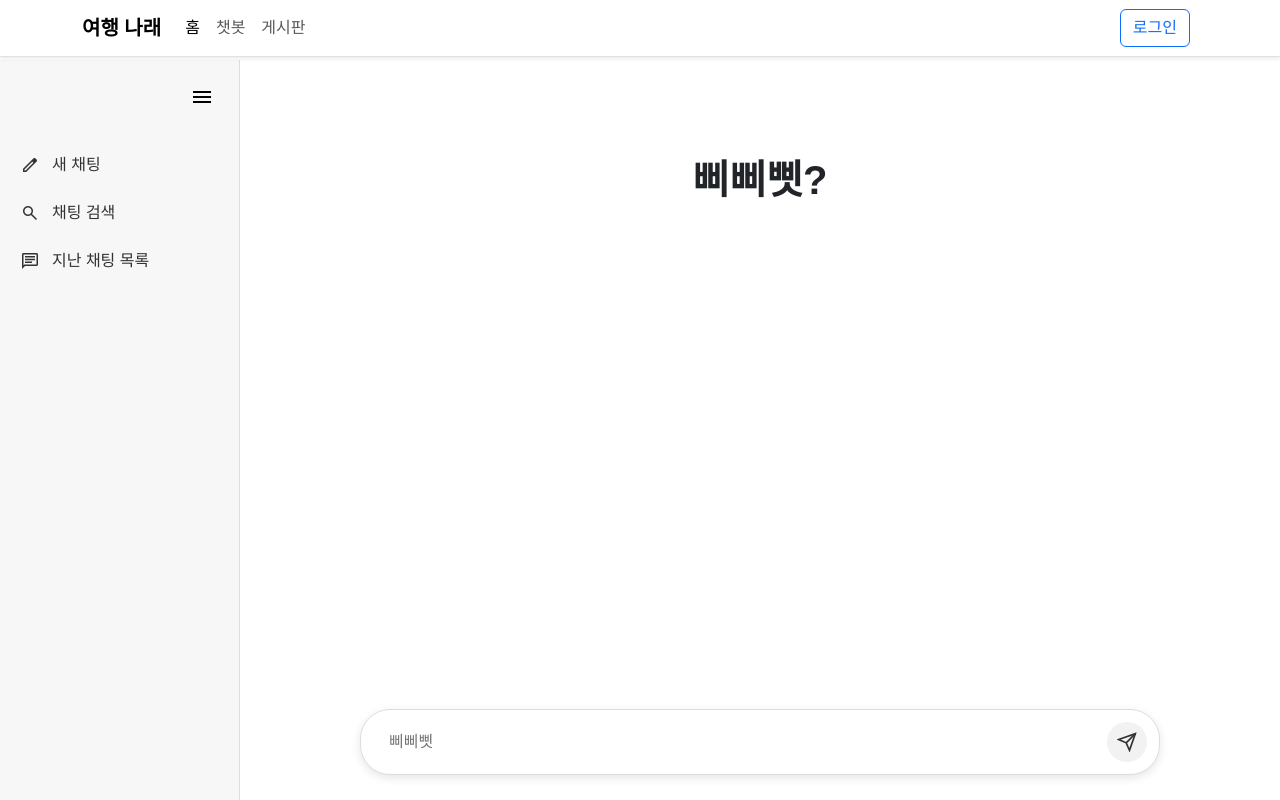
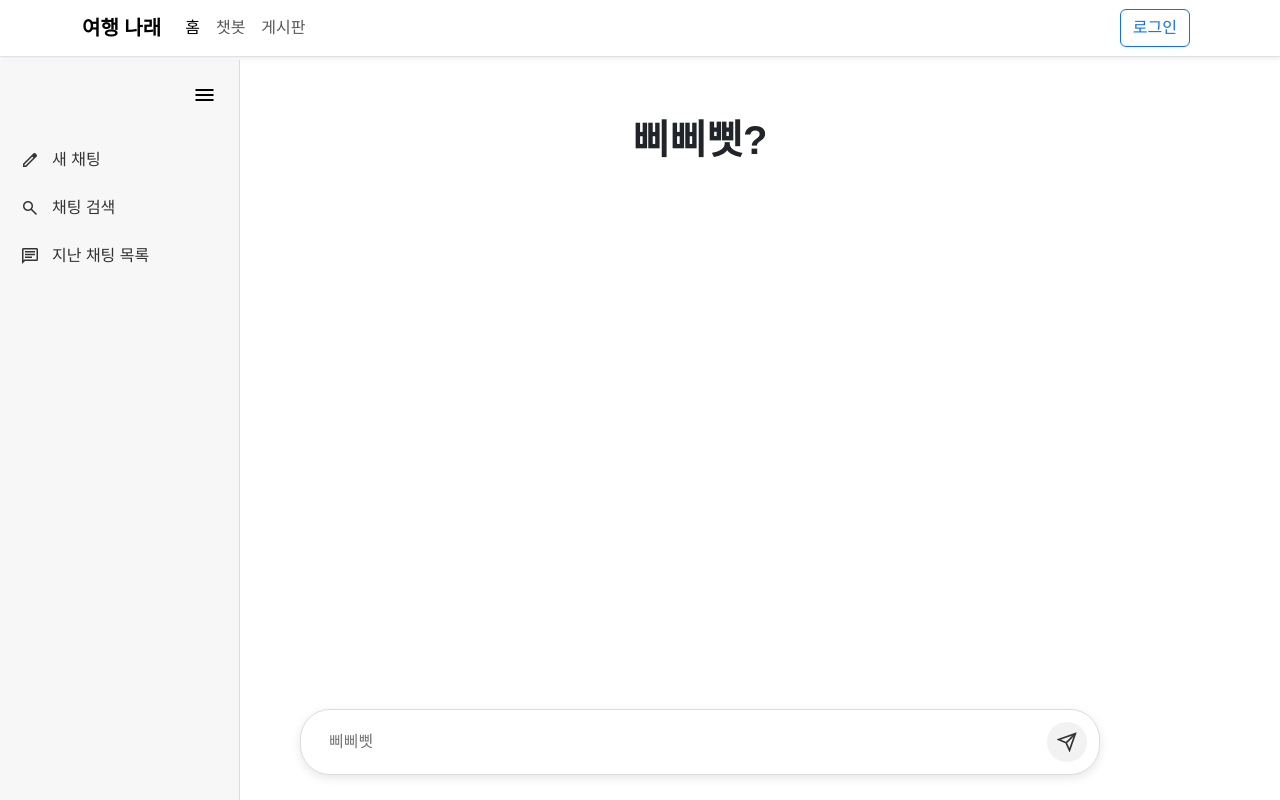
Before and after one commit to WooZhoon/TravelNarae, a Django app: page /chatbot/ in a window 1280 px wide. Run offline with Django 5.2, Linux system fonts and the light colour scheme.

Commit message:
refactor: [우지훈] chatbot.css 수정

```diff
--- a/chatbot_web/main/static/main/chatbot.css
+++ b/chatbot_web/main/static/main/chatbot.css
@@ -73,16 +73,15 @@ body > main {
   background: none;
   border: none;
   cursor: pointer;
-  padding: 5px;
+  padding: 2.5px;
 }
 
 /* 전체 채팅 영역 */
 .chat-wrapper {
-  margin-left: 240px;   /* 사이드바 폭만큼 오른쪽으로 */
+  margin-left: 120px;   /* 사이드바 폭만큼 오른쪽으로 */
   height: calc(100vh - 140px);
   display: flex;
   flex-direction: column;
-  align-items: center;
   box-sizing: border-box;
   transition: margin-left 0.3s ease;
 }
@@ -99,9 +98,9 @@ body > main {
   position: relative;
   display: flex;
   flex-direction: column;
-  align-items: center;      /* 가로 중앙 */
-  justify-content: space-between;  /* 세로 중앙 */
-  padding: 40px;
+  align-items: center;  /* 가로 중앙 */
+  justify-content: flex-start;  /* 세로 중앙 */
+  padding-bottom: 100px;
 }
 
 .message {
```
